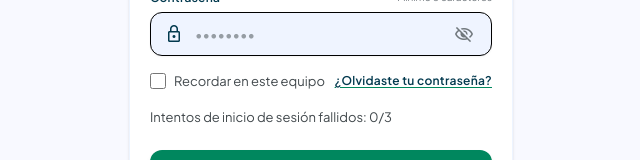
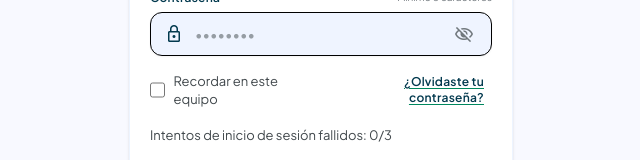
Before and after one commit to Lsacro/mooby_control_panel, a React (Vite) app: page / in a window 1280 px wide. Shown: the part 348-508 px from the top of the page, without its empty margins (319-959 px from the left). Built offline with nearby package versions, Linux system fonts and the light colour scheme.

Commit message:
div center

```diff
--- a/src/pages/LoginPage.jsx
+++ b/src/pages/LoginPage.jsx
@@ -214,13 +214,13 @@ export default function LoginPage() {
                   </div>
                 )}
               </div>
-              <div className='flex items-center justify-between pt-0.5'>
+              <div className='flex items-center justify-center gap-3 pt-0.5'>
                 <label className='flex items-center gap-2 cursor-pointer select-none'>
                   <input className='w-4 h-4 rounded text-secondary focus:ring-0 accent-secondary cursor-pointer' type='checkbox' />
                   <span className='font-body-sm text-body-sm text-on-surface-variant'>Recordar en este equipo</span>
                 </label>
                 <a
-                  className='font-label-md text-label-md text-primary hover:text-secondary transition-colors underline decoration-secondary decoration-1 underline-offset-2'
+                  className='font-label-md text-label-md text-primary hover:text-secondary transition-colors underline decoration-secondary decoration-1 underline-offset-2 text-right pr-2'
                   href='javascript:void(0)'
                 >
                   ¿Olvidaste tu contraseña?
```
